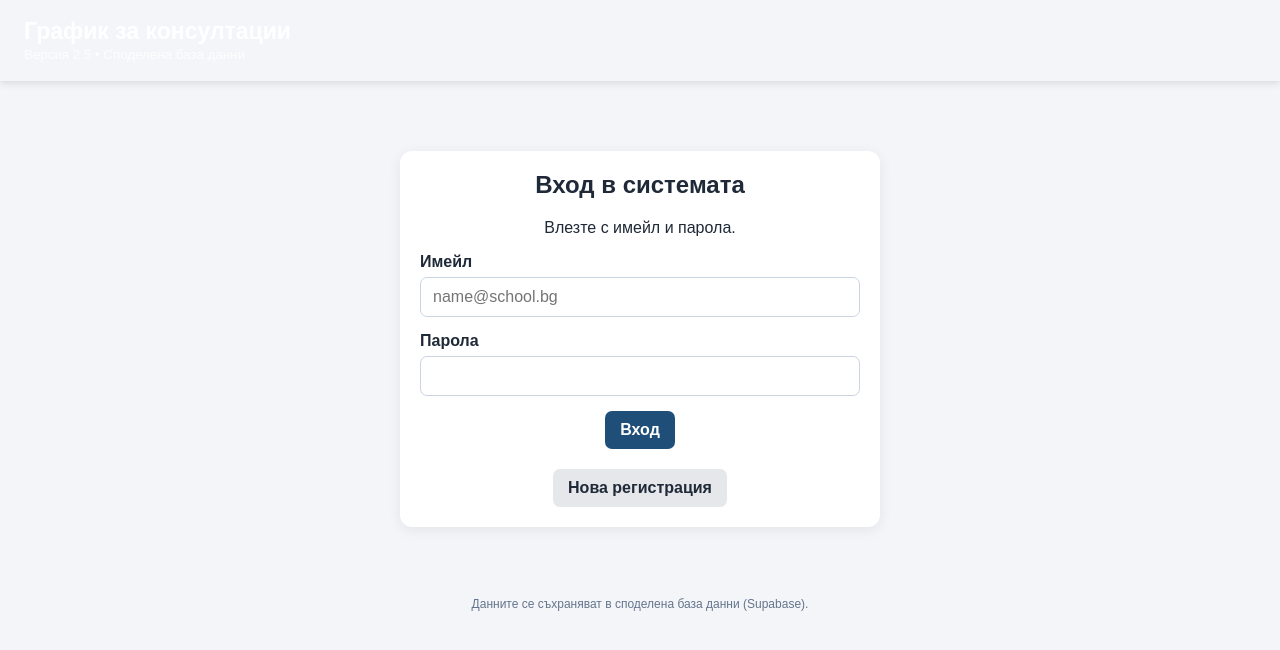
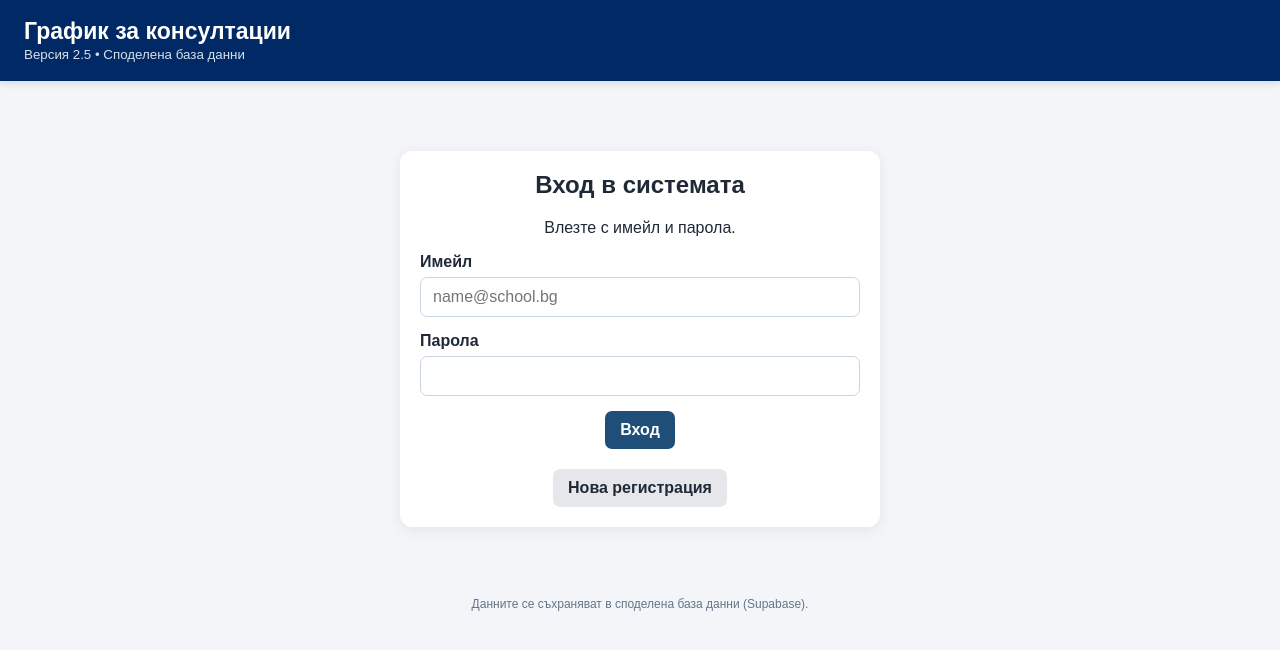
Before and after one commit to DalowS/konsultacii-project, a website: page index.html in a window 1280 px wide. Drawn offline with nearby package versions, Linux system fonts and the light colour scheme.

Commit message:
Update style.css

```diff
--- a/css/style.css
+++ b/css/style.css
@@ -12,7 +12,7 @@
     }
 
     .header {
-        background: rgb(0 41 102 / var(--tw-bg-opacity));
+        background: rgb(0 41 102);
         color: white;
         padding: 18px 24px;
         box-shadow: 0 2px 8px rgba(0,0,0,.12);
```
